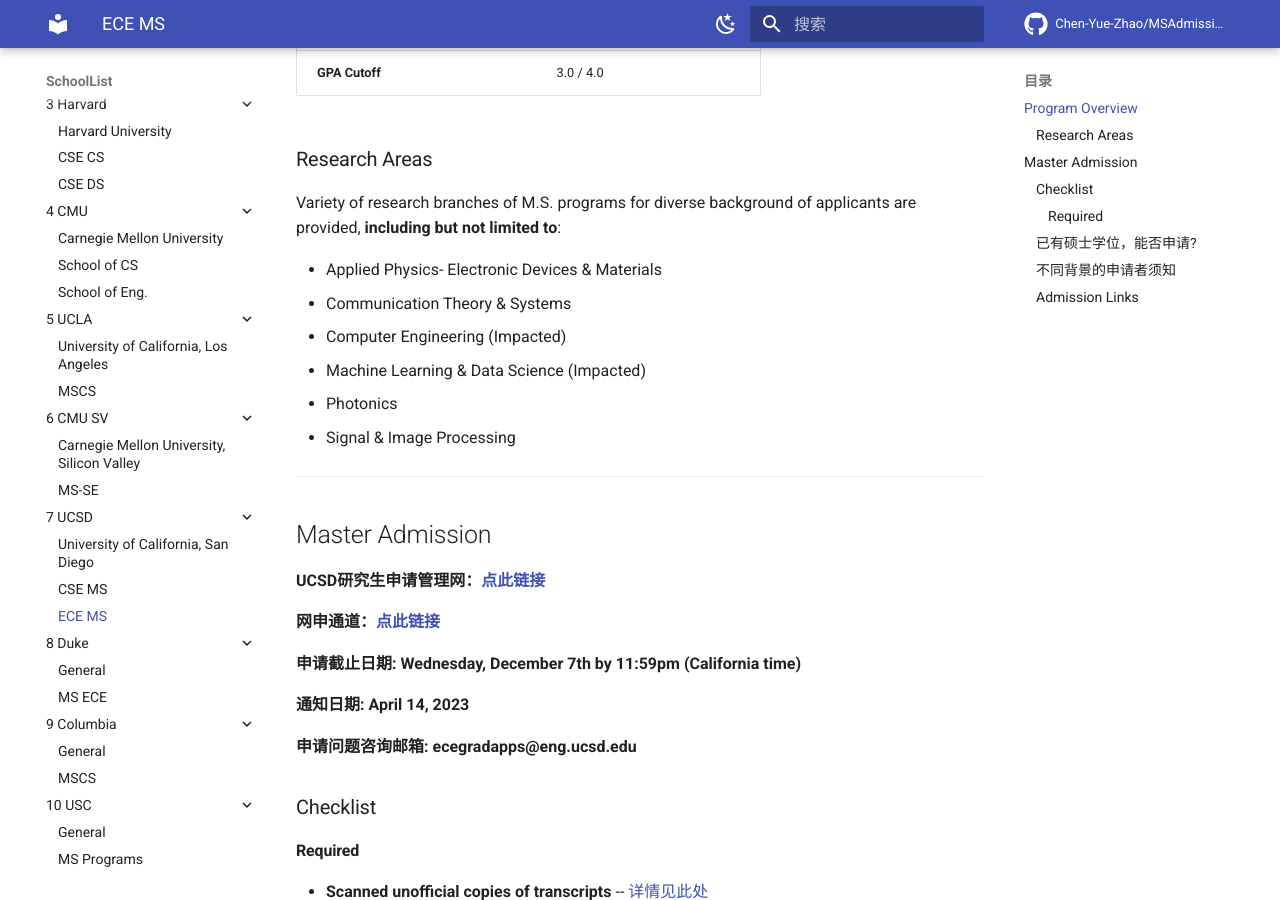
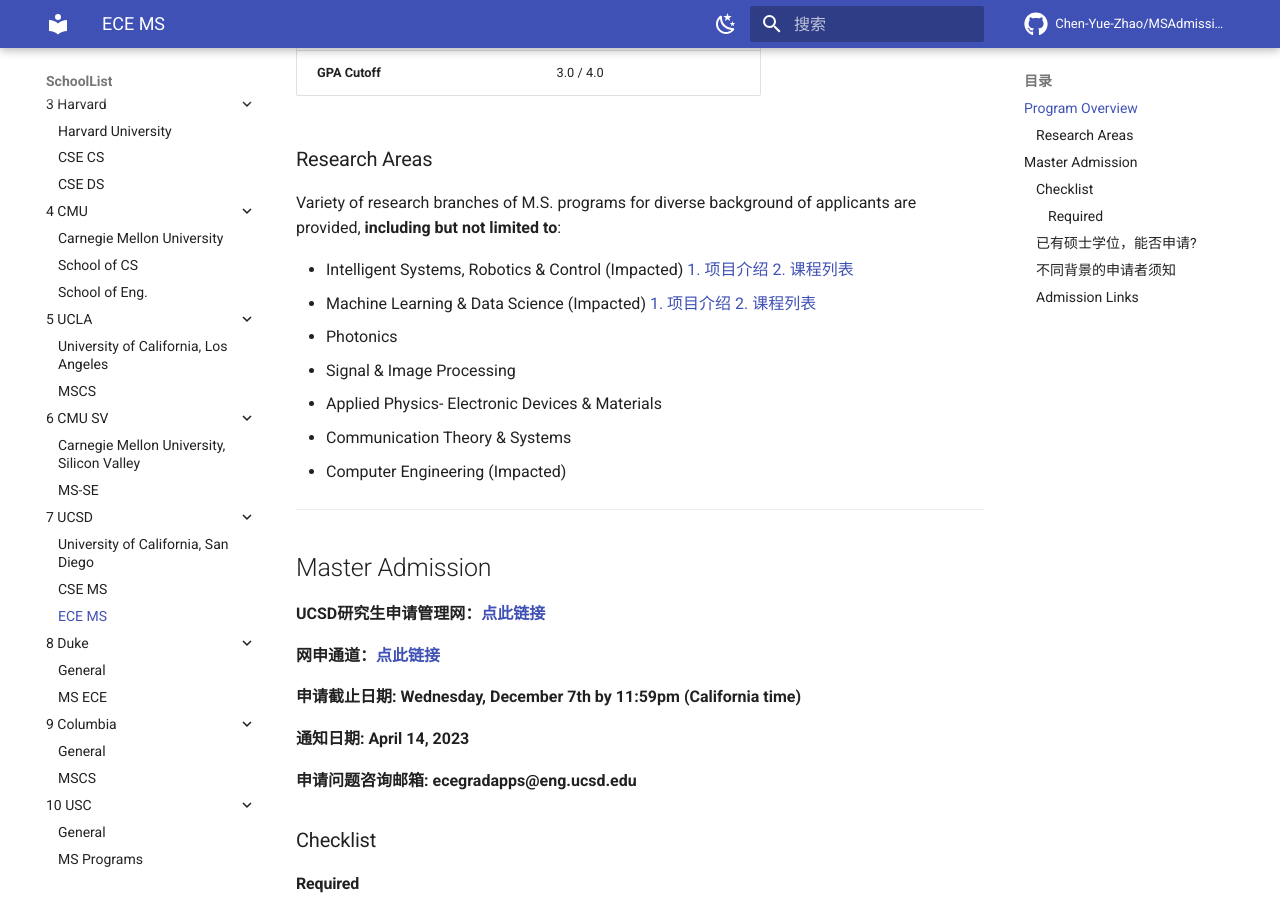
Before and after one commit to Chen-Yue-Zhao/MSAdmissionSite_mkdocs, an MkDocs documentation site: the page built from docs/SchoolList/UCSD/ECE.md, in a window 1280 px wide and 900 px high, scrolled down 638 px. Built offline with MkDocs 1.6.1 and Material for MkDocs 9.7.7, drawn with Linux system fonts in a browser that asks for light colours; comment, search, counter and statistics services are not loaded.

Commit message:
MAC: Finish SchoolList 4

```diff
--- a/docs/SchoolList/UCSD/ECE.md
+++ b/docs/SchoolList/UCSD/ECE.md
@@ -17,12 +17,15 @@
 ### Research Areas
 Variety of research branches of M.S. programs for diverse background of applicants are provided, **including but not limited to**:
 
+- Intelligent Systems, Robotics & Control (Impacted) [1. 项目介绍](https://ece.ucsd.edu/faculty-research/ece-research-areas/intelligent-systems-robotics-control-impacted) [2. 课程列表](https://ece.ucsd.edu/sites/www.ece.ucsd.edu/files/research-areas/DP%20-%20ISRC%20%28EC80%29%202022-2023%20FILLABLE_1_0.pdf)
+- Machine Learning & Data Science (Impacted) [1. 项目介绍](https://ece.ucsd.edu/faculty-research/ece-research-areas/machine-learning-data-science-impacted) [2. 课程列表](https://ece.ucsd.edu/sites/www.ece.ucsd.edu/files/research-areas/DP-%20MLDS%20%28EC93%29%202022-2023%20FILLABLE_4.pdf)
+- Photonics
+- Signal & Image Processing
 - Applied Physics- Electronic Devices & Materials
 - Communication Theory & Systems
 - Computer Engineering (Impacted)
-- Machine Learning & Data Science (Impacted)
-- Photonics
-- Signal & Image Processing
+
+
 
 ---
 
```
Also changed, not shown: docs/SchoolList/USC/Programs.md (+3 -1 lines).
